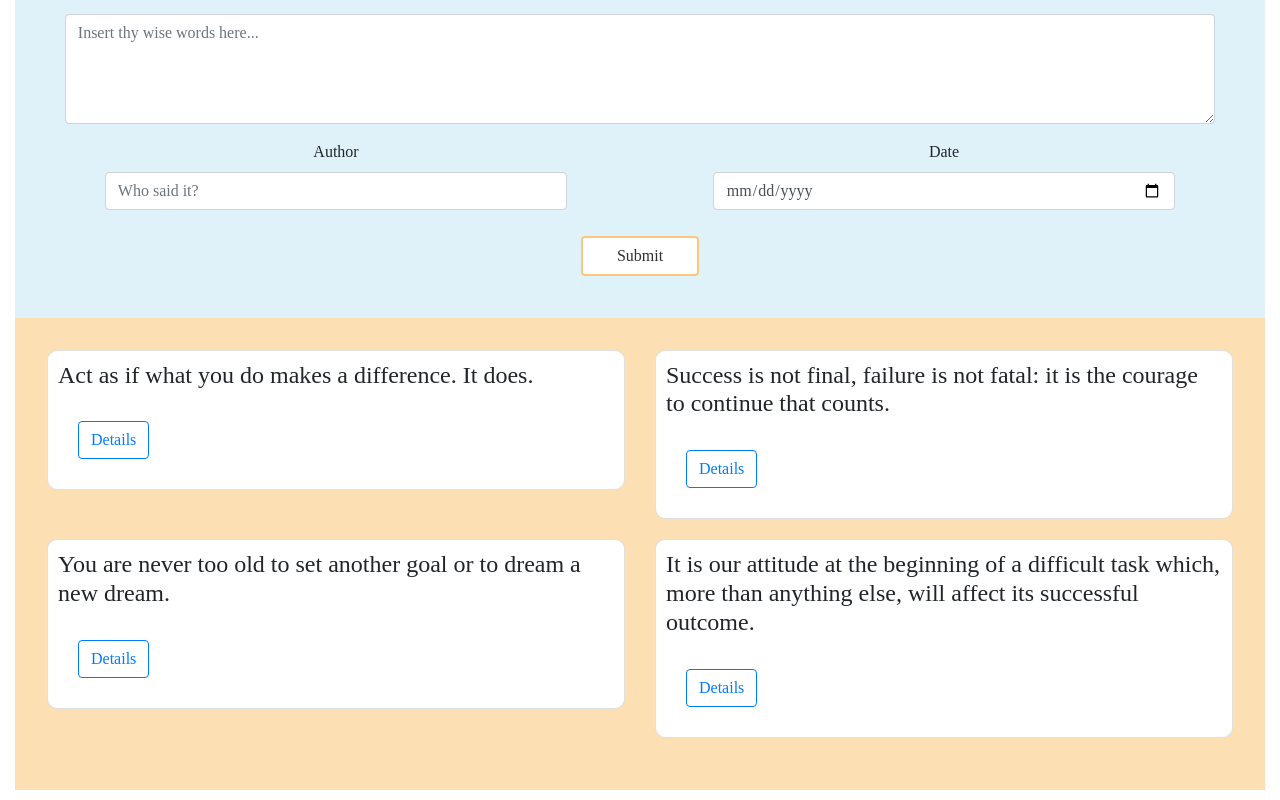
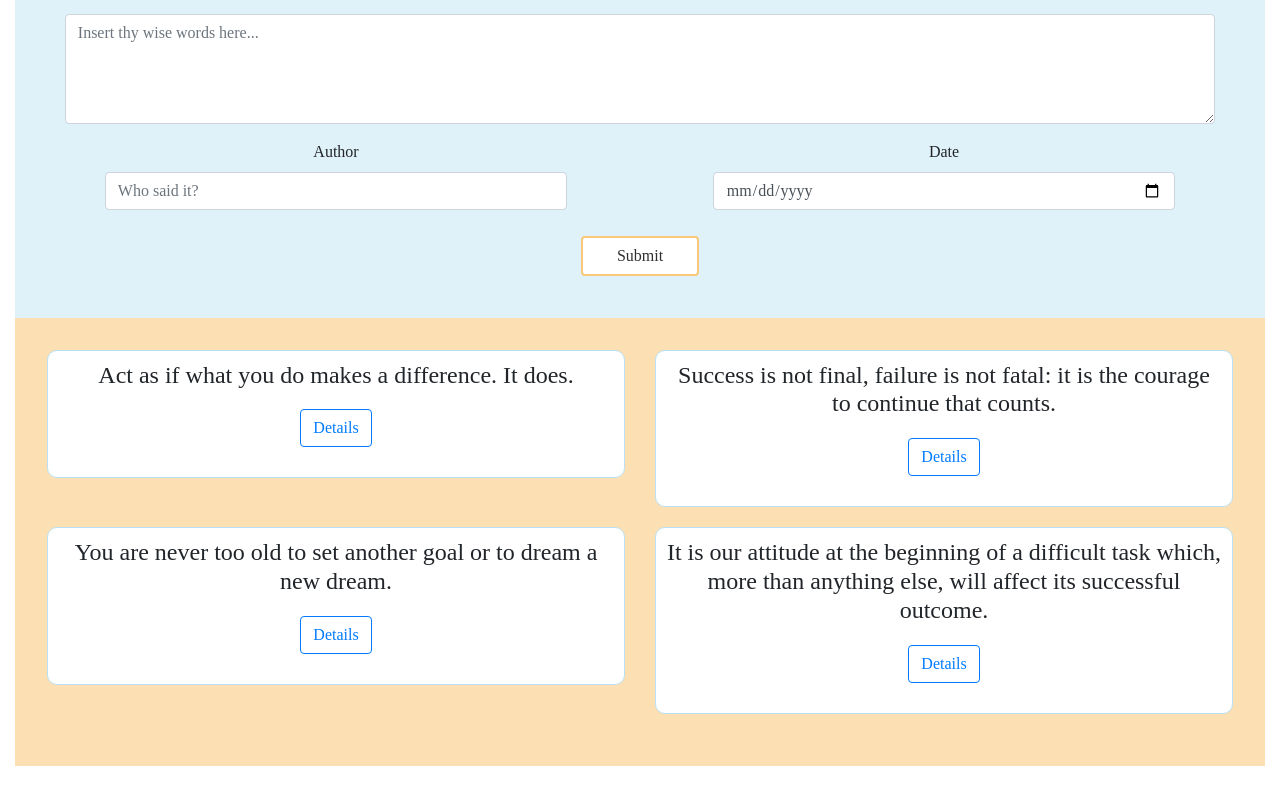
Before and after one commit to Nicholas-Muturi/mc21-quotes, an Angular app: page / in a window 1280 px wide. Shown: the part 483-1283 px from the top of the page. After the commit the page ends 1259 px from the top, so only its background shows below. Built offline with nearby package versions, Linux system fonts and the light colour scheme; a web font is replaced by a local one.

Commit message:
Changed toggle details from 1 buttons to 2 seperate buttons that show and hide seperately

```diff
--- a/src/app/quote-details/quote-details.component.css
+++ b/src/app/quote-details/quote-details.component.css
@@ -0,0 +1,3 @@
+.row .col-md-6 {
+    text-align: center;
+}
--- a/src/app/quote-details/quote-details.component.html
+++ b/src/app/quote-details/quote-details.component.html
@@ -1,15 +1,18 @@
 <div class="row">
-  <div class="col-md-3">
+  <div class="col-md-4">
     <p>By: {{quote.author}}</p>
   </div>
-  <div class="col-md-5">
-    <small>Days passed: {{quote.creationDate|datePassed}}</small>
+  <div class="col-md-4">
+    <p>Day posted: {{quote.creationDate|date}}</p>
   </div>
+  <div class="col-md-4">
+      <p>Days passed: {{quote.creationDate|datePassed}}</p>
+    </div>
 </div>
-
 
 <div id="buttonsDiv">
   <button class="btn btn-outline-primary" (click)="quoteUpvote()">UP: {{quote.upvote}}</button>
   <button class="btn btn-outline-primary" (click)="quoteDownvote()">Dwn: {{quote.downvote}}</button>
   <button class="btn btn-outline-danger" (click)="quoteDelete()">Delete</button>
+  <button id="hideBtn" class="btn btn-outline-primary" (click)="detailsHide()">Hide</button>
 </div>
--- a/src/app/quote-details/quote-details.component.ts
+++ b/src/app/quote-details/quote-details.component.ts
@@ -16,7 +16,7 @@ export class QuoteDetailsComponent implements OnInit {
   @Output() upVote = new EventEmitter();
   @Output() downVote = new EventEmitter();
   @Output() quoteDel = new EventEmitter();
-
+  @Output() hide = new EventEmitter();
 
   quoteUpvote(){
     this.upVote.emit();
@@ -30,6 +30,9 @@ export class QuoteDetailsComponent implements OnInit {
     this.quoteDel.emit();
   }
 
+  detailsHide(){
+    this.hide.emit();
+  }
 
 
 }
--- a/src/app/quote.ts
+++ b/src/app/quote.ts
@@ -1,7 +1,7 @@
 export class Quote {
     showDetails: boolean;
+    showDetailsBtn: boolean;
     daysPassed: number;
-
     constructor(
         public id: number,
         public quote: string,
@@ -12,5 +12,6 @@ export class Quote {
         public voteDifference: number
     ){
         this.showDetails = false;
+        this.showDetailsBtn = true;
     }
 }
--- a/src/app/quote/quote.component.css
+++ b/src/app/quote/quote.component.css
@@ -52,4 +52,16 @@ div {
   margin: 0px auto 20px auto;
   padding: 10px;
   border-radius: 10px;
+  border: 1px solid #b8e2f3;
+  text-align: center;
 }
+
+.card-title, .card-body {
+  margin: 0px;
+}
+
+#showDetails {
+  display: block;
+  margin: 0px auto;
+
+}
--- a/src/app/quote/quote.component.html
+++ b/src/app/quote/quote.component.html
@@ -16,9 +16,9 @@
         <div class="card">
           <h4 id="mainQuote" class="card-title">{{quote.quote}}</h4>
           <div class="card-body">
-              <button class="btn btn-outline-primary" (click)="toggleDetails(i)">Details</button>
+              <button id="showDetails" class="btn btn-outline-primary" (click)="showDetails(i)" *ngIf='quote.showDetailsBtn'>Details</button>
               <quote-details *ngIf='quote.showDetails' [quote]='quote' (upVote)='upvoteQuote(i)' (downVote)='downvoteQuote(i)'
-        (quoteDel)='deleteQuote(i)'></quote-details>
+        (quoteDel)='deleteQuote(i)' (hide)='hideDetails(i)'></quote-details>
           </div>
         </div>
       </div>
--- a/src/app/quote/quote.component.ts
+++ b/src/app/quote/quote.component.ts
@@ -27,8 +27,14 @@ export class QuoteComponent implements OnInit {
   }
 
   //Button Click Functions
-  toggleDetails(index: number){
-    this.quotes[index].showDetails = !this.quotes[index].showDetails
+  showDetails(index: number){
+    this.quotes[index].showDetails = true;
+    this.quotes[index].showDetailsBtn = false;
+  }
+
+  hideDetails(index: number){
+    this.quotes[index].showDetails = false;
+    this.quotes[index].showDetailsBtn = true;
   }
 
   addQuote(quote){
```
